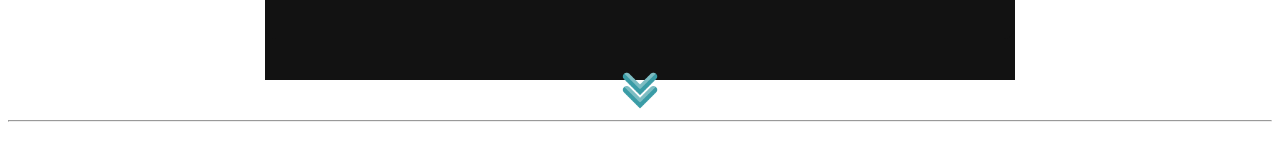
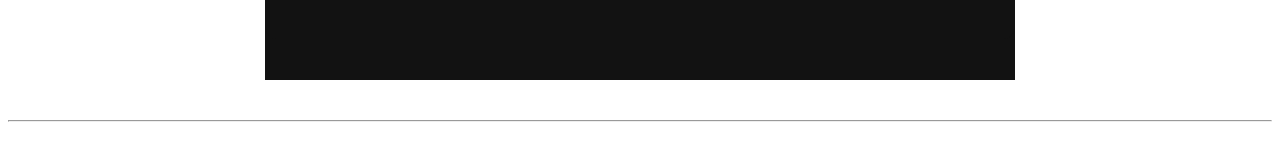
Before and after one commit to charls767/charls767.github.io, an Angular app: page / in a window 1280 px wide. Shown: the part 653-800 px from the top of the page. Built offline with nearby package versions, Linux system fonts and the light colour scheme.

Commit message:
Segunda modificacion pequeña

```diff
--- a/src/app/app.html
+++ b/src/app/app.html
@@ -6,7 +6,7 @@
     <app-about-me></app-about-me>
 </section>
 </section>
-  <app-boton-scroll></app-boton-scroll>
+
 
 <section class="backseparador">
   <hr class="Separador">
```
